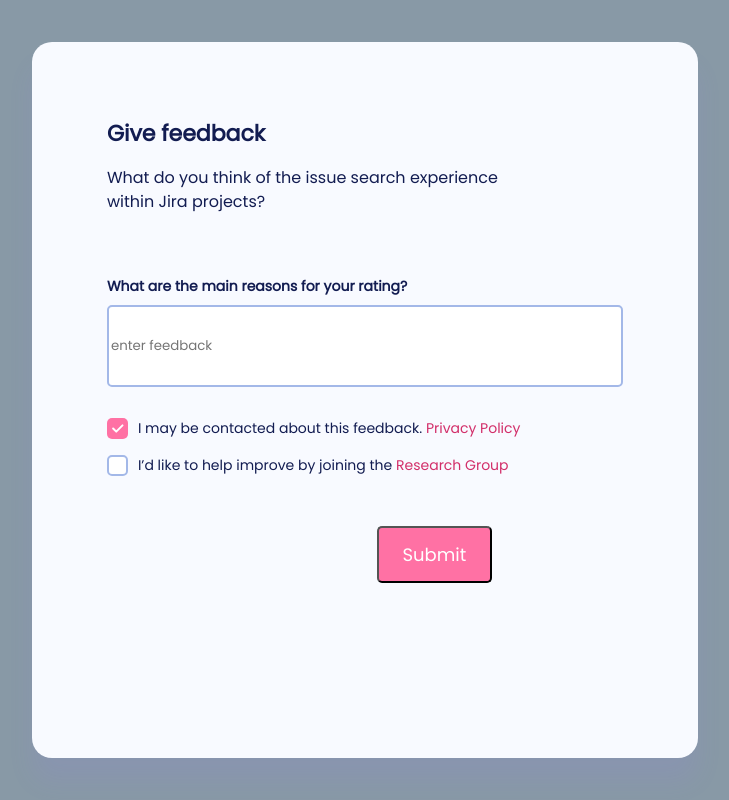
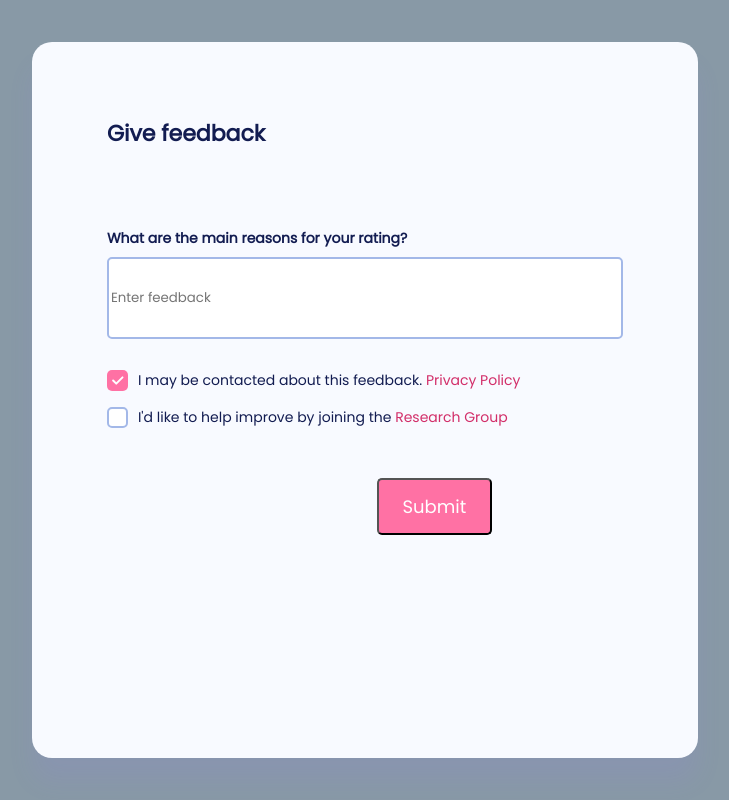
Before and after one commit to VedhaSankar/health-care-app, a Flask app: page /feedback in a window 1280 px wide. Shown: the whole page, without its empty margins (275-1004 px from the left). Run offline with Flask 2, Linux system fonts and the light colour scheme; parts of the project's set-up code (start-up, migrations or seed data) failed here and were passed over.

Commit message:
Updates for 10:13:02   21/03/23

```diff
--- a/templates/feedback.html
+++ b/templates/feedback.html
@@ -205,7 +205,7 @@
   <div class="wrapper">
     <div class="card">
       <div class="title">Give feedback</div>
-      <div class="description">What do you think of the issue search experience <br> within Jira projects?</div>
+      <div class="description"></div>
       <!-- <div class="rating">
         <ul>
           <li><svg width="44" height="44" viewBox="0 0 44 44" fill="none" xmlns="http://www.w3.org/2000/svg">
@@ -284,7 +284,7 @@
       <div class="feedback-box">
         <div class="feedback-title">What are the main reasons for your rating?</div>
         <form action="/feedback" method="POST">
-          <div><input type="text" placeholder="enter feedback" name="feedback" class="box"></div>
+          <div><input type="text" placeholder="Enter feedback" name="feedback" class="box"></div>
       </div>
       <div class="user-options">
         <div class="privacy-policy">
@@ -305,7 +305,7 @@
         </div>
         <div class="research-group">
           <div class="checkbox"></div>
-          <div class="research-improvements">I’d like to help improve by joining the <a href="#">Research Group</a>
+          <div class="research-improvements">I'd like to help improve by joining the <a href="#">Research Group</a>
           </div>
         </div>
       </div>
@@ -314,7 +314,8 @@
 
           <div style="padding-top:8rem;margin-right:25rem ;padding-left:15rem" ;padding-bottom:4rem;>
             <b>
-              {{message}}</b>
+              {{message}}
+            </b>
           </div>
         </div>
         <!-- <div class="cancel">Cancel</div> -->
```
